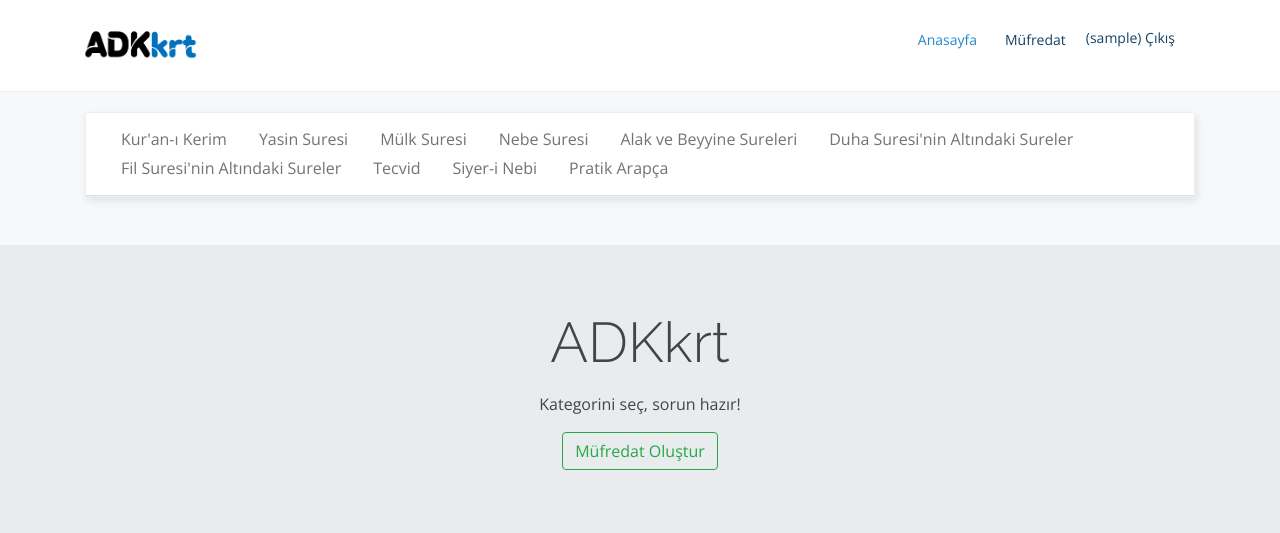
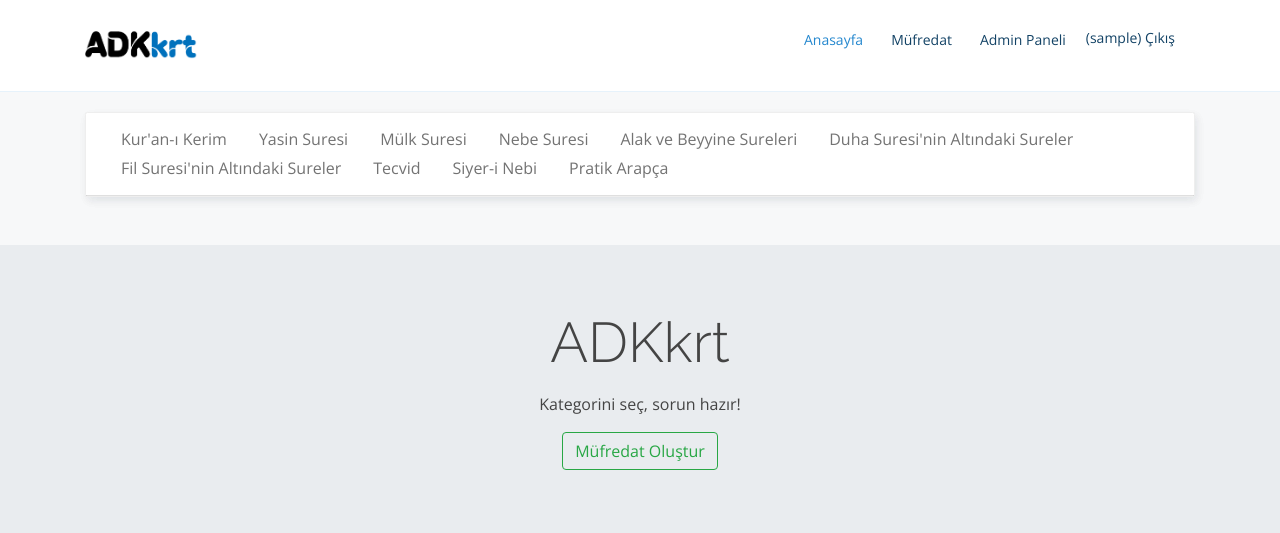
Before and after one commit to yunusgulbuz/d10, a Django app: page / in a window 1280 px wide. Shown: the top 533 px of the page. Run offline with Django 3.2, Linux system fonts and the light colour scheme; a user stored in the database is signed in; tables that the repository leaves empty hold one stand-in row (values such as "Sample post"); some libraries are stand-ins or nearby versions.

Commit message:
admin paneli

```diff
--- a/templates/index/base.html
+++ b/templates/index/base.html
@@ -50,6 +50,10 @@
                 <li class="active"><a href="{% url 'index' %}">Anasayfa</a></li>
                 {% if user.is_authenticated %}
                     <li><a href="{% url 'mufredat' %}">Müfredat</a></li>
+                    {% if user.is_superuser %}
+                        <li><a href="/admin/">Admin Paneli</a></li>
+                    {% endif %}
+
                 {% else %}
                     <li><a href="{% url 'login' %}">Müfredat</a></li>
                 {% endif %}
```
